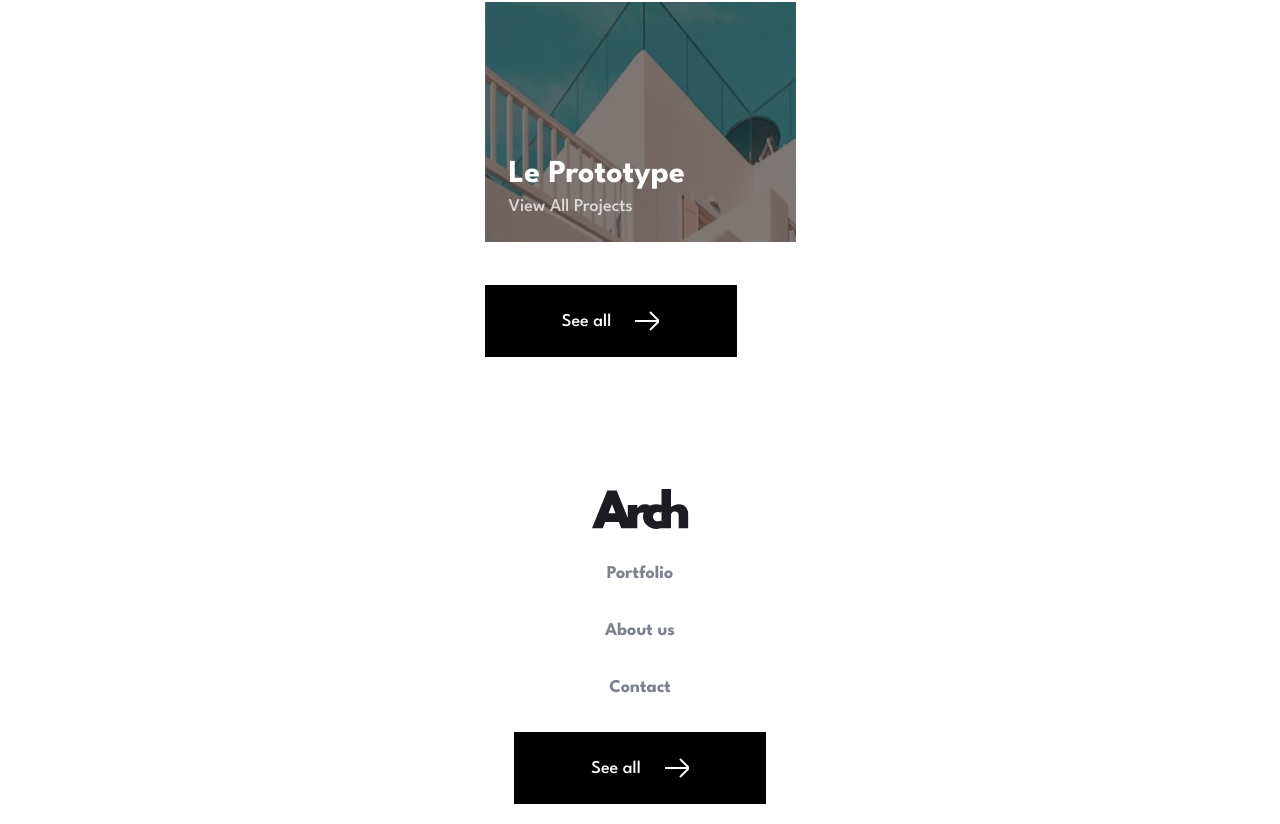
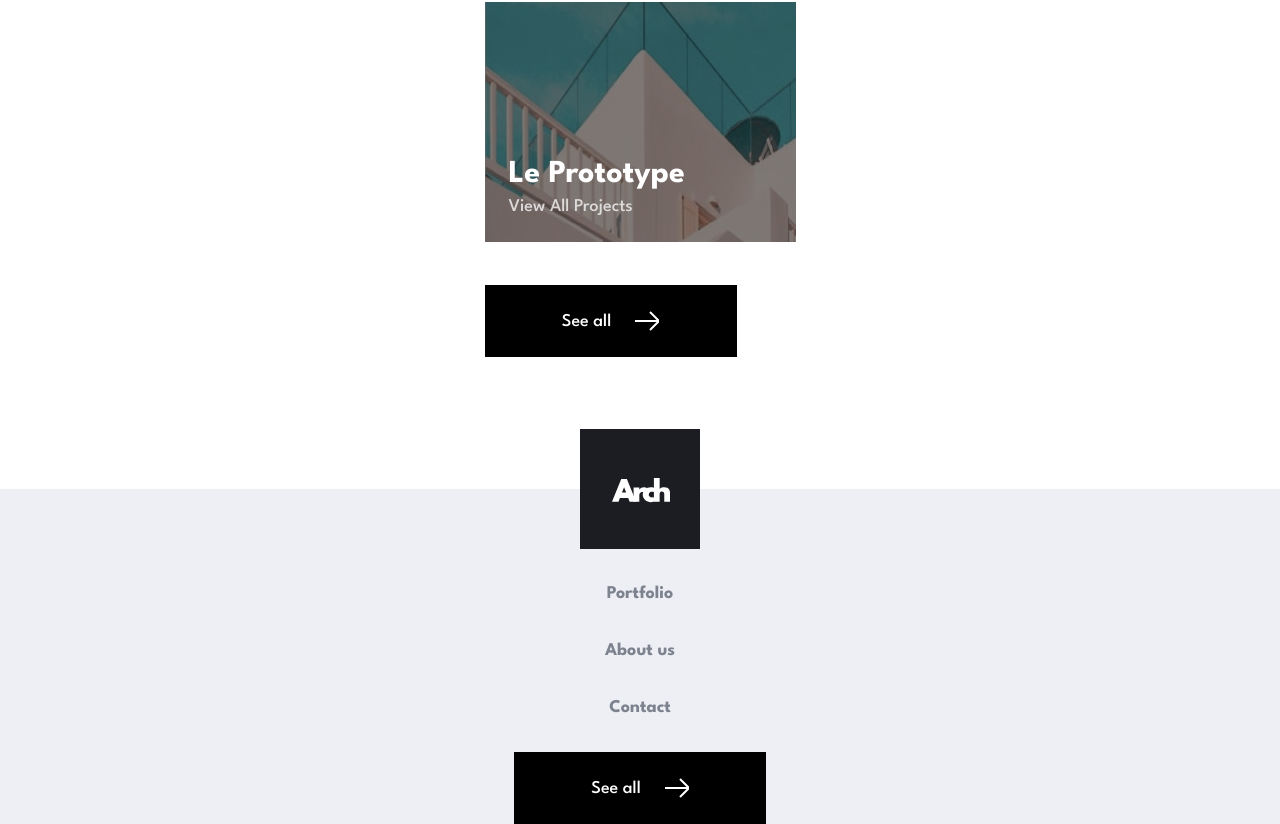
Before and after one commit to gigakhrz/arch-studio-multi-page-website, a Next.js app: page / in a window 1280 px wide. Shown: the part 2733-3557 px from the top of the page. Built offline with nearby package versions, Linux system fonts and the light colour scheme.

Commit message:
end footer styling

```diff
--- a/src/app/components/Footer/Footer.tsx
+++ b/src/app/components/Footer/Footer.tsx
@@ -1,10 +1,10 @@
 import Link from "next/link";
-import logoImg from "../../../../public/assets/logo.svg";
+import logoImg from "../../../../public/assets/icons/Logo.svg";
 import arrowIcon from "../../../../public/assets/icons/Group 18.svg";
 const Footer = (): JSX.Element => {
   return (
-    <div className="flex flex-col items-center justify-center gap-[32px]">
-      <img src={logoImg.src} alt="logo image" />
+    <div className="flex flex-col items-center justify-center gap-[32px] bg-[#EEEFF4]">
+      <img src={logoImg.src} alt="logo image" className="mt-[-60px]" />
       <Link
         className="text-[#7D828F] text-[18px] font-bold leading-[25px] "
         href="/portfolio"
```
